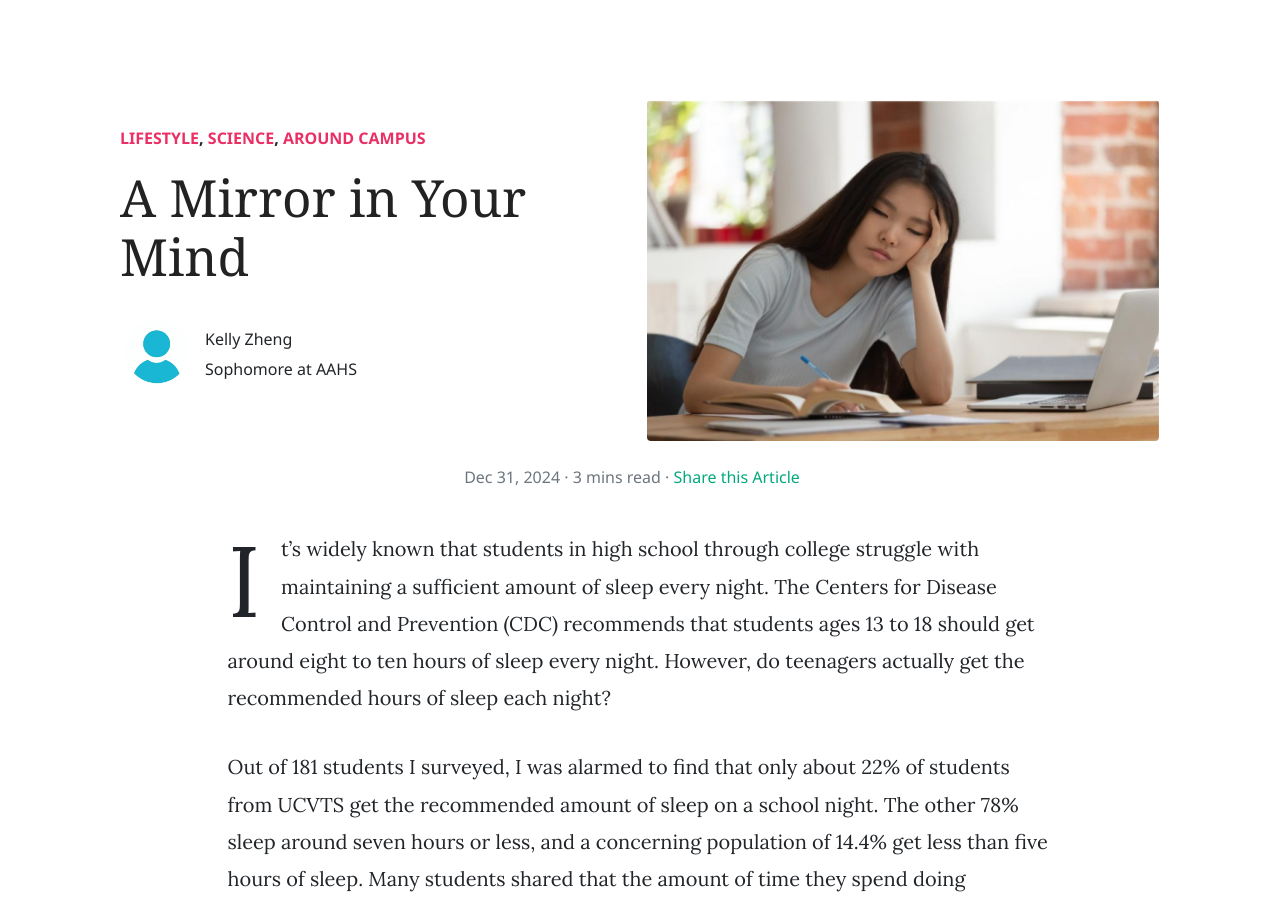
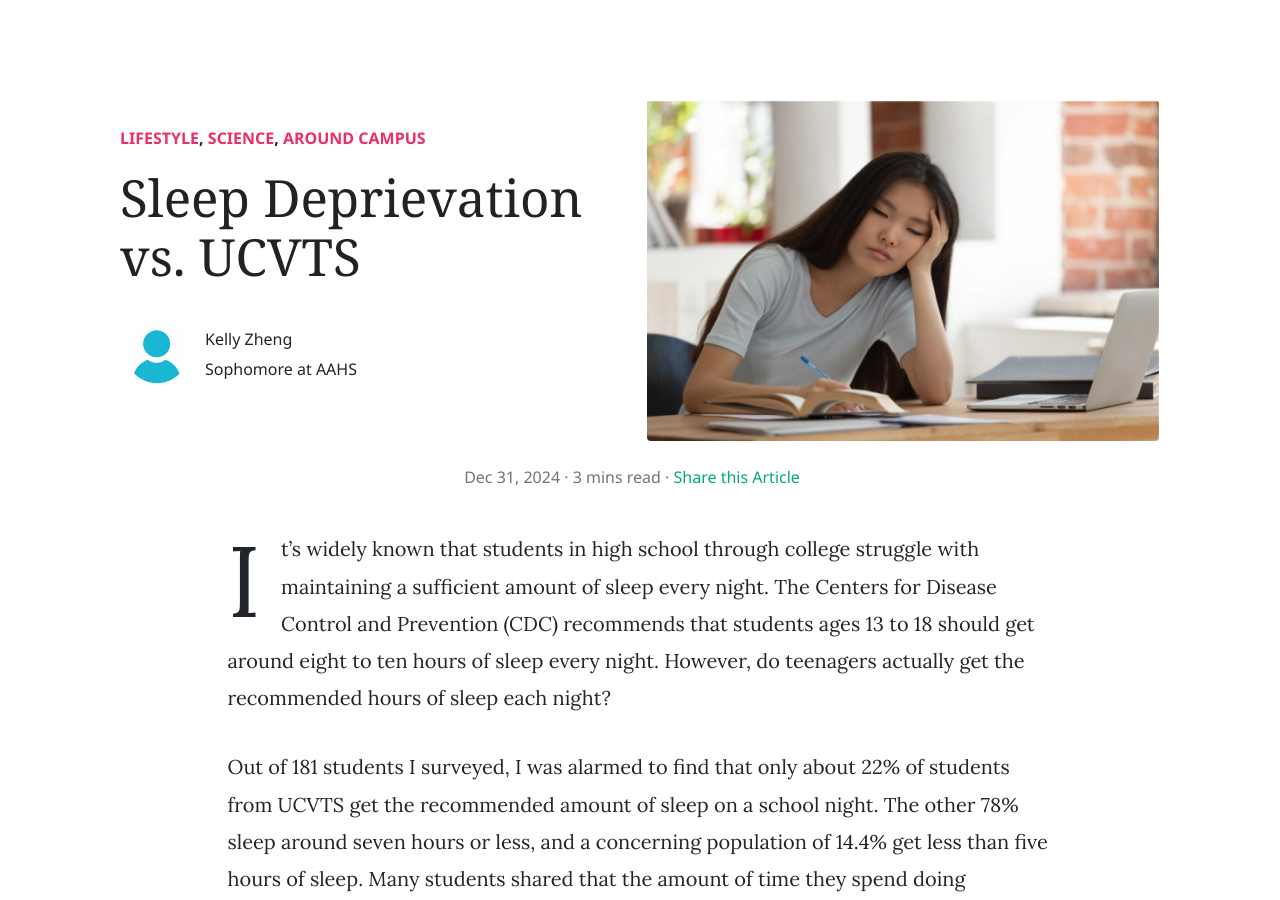
Before and after one commit to The-Campus-Chronicle/website, a Jekyll site: the page built from _posts/2025/2024-12-31-sleep-deprivation-vs.-ucvts.md, in a window 1280 px wide and 900 px high. Built offline with Jekyll 4.4.1, drawn with Linux system fonts in a browser that asks for light colours; nearby versions of some CDN libraries; comment, search, counter and statistics services are not loaded.

Commit message:
title fix

```diff
--- a/_posts/2025/2024-12-31-sleep-deprivation-vs.-ucvts.md
+++ b/_posts/2025/2024-12-31-sleep-deprivation-vs.-ucvts.md
@@ -1,6 +1,6 @@
 ---
 layout: post
-title:  "A Mirror in Your Mind"
+title:  "Sleep Deprievation vs. UCVTS"
 author: [kelly]
 categories: [ Lifestyle, Science, Around Campus ]
 image: assets/images/articles_2025/sleep-deprived.png
```
